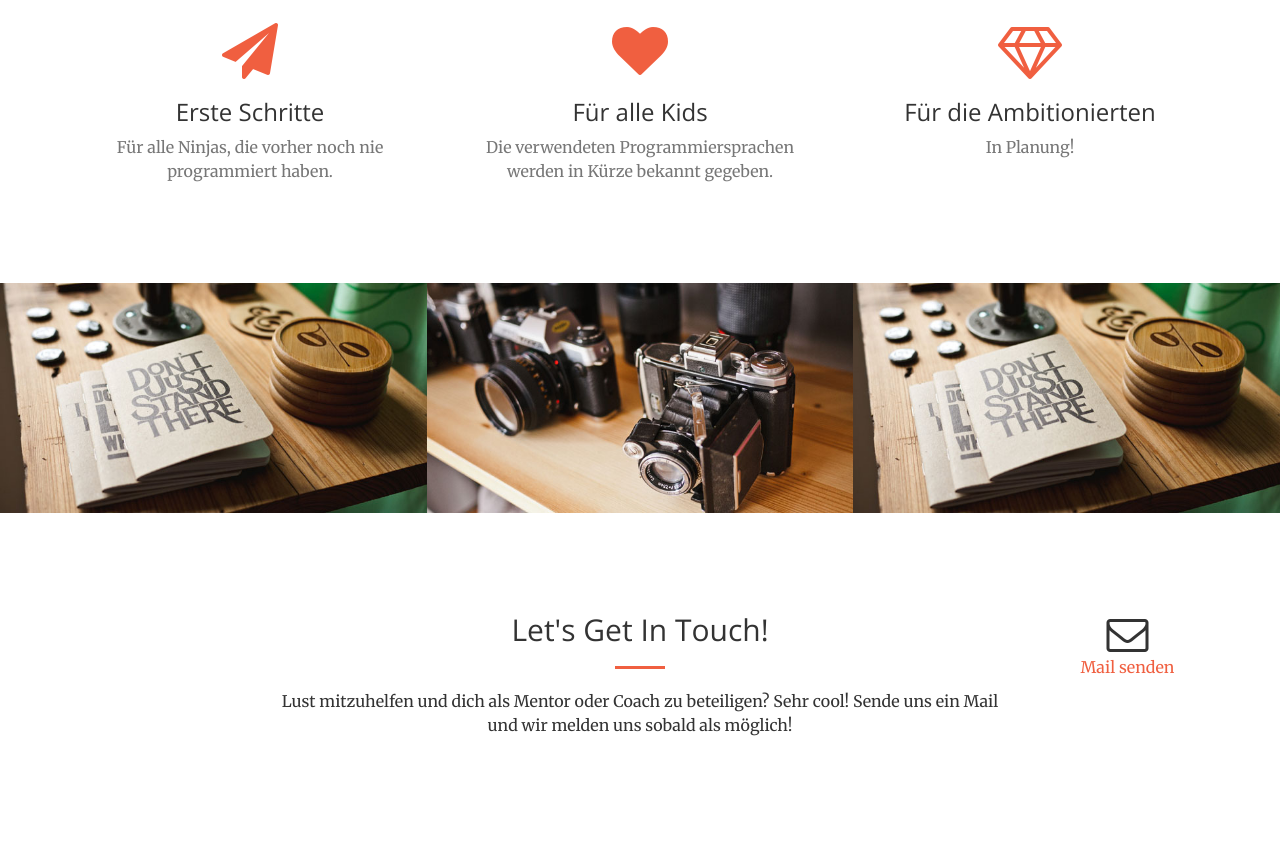
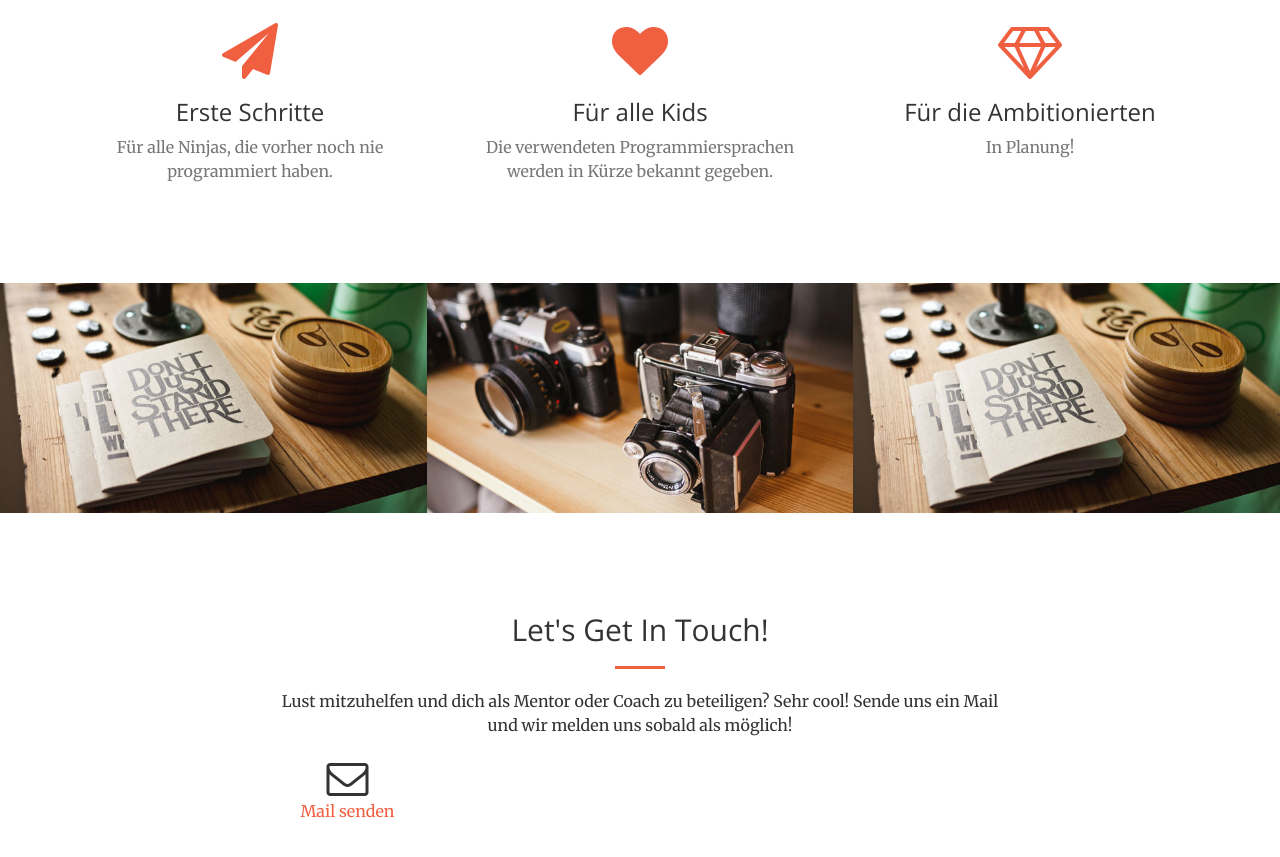
Before and after one commit to CoderDojoSG/coderdojosg.github.io, a website: page index.html in a window 1280 px wide. Shown: the part 1391-2248 px from the top of the page. Drawn offline with nearby package versions, Linux system fonts and the light colour scheme.

Commit message:
Update index.html

```diff
--- a/index.html
+++ b/index.html
@@ -187,7 +187,7 @@
                     <hr class="primary">
                     <p>Lust mitzuhelfen und dich als Mentor oder Coach zu beteiligen? Sehr cool! Sende uns ein Mail und wir melden uns sobald als möglich!</p>
                 </div>
-                <div class="text-center">
+                <div class="col-lg-2 col-lg-offset-2 text-center">
                     <i class="fa fa-envelope-o fa-3x sr-contact"></i>
                     <p><a href="mailto:hey@marcio.ch">Mail senden</a></p>
                 </div>
```
